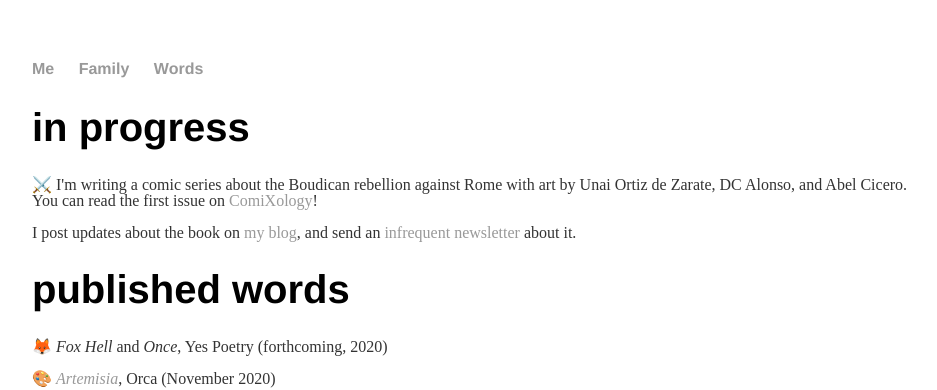
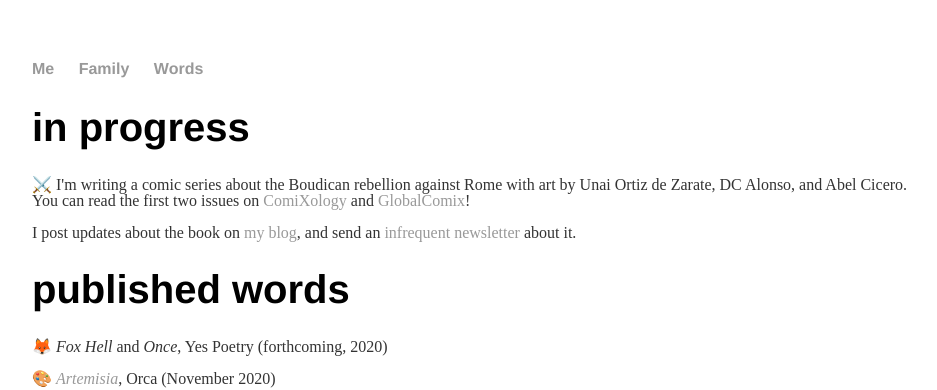
Before and after one commit to rhonorv/rhonorv.github.io, a Jekyll site: the page words/index.html, which Jekyll copies as it is, in a window 1280 px wide. Shown: the top 390 px of the page, without its empty margins (160-1097 px from the left). Built offline with Jekyll 4.4.1, drawn with Linux system fonts in a browser that asks for light colours.

Commit message:
Update index.html

```diff
--- a/words/index.html
+++ b/words/index.html
@@ -20,7 +20,7 @@
 <div class="container">
 	<div class="Words">
 	<h1>in progress</h1>
-      		<p><span aria-hidden="true">⚔️ </span>I'm writing a comic series about the Boudican rebellion against Rome with art by Unai Ortiz de Zarate, DC Alonso, and Abel Cicero. You can read the first issue on <a href="https://www.comixology.com/Andraste-1/digital-comic/845142">ComiXology</a>! </p>
+      		<p><span aria-hidden="true">⚔️ </span>I'm writing a comic series about the Boudican rebellion against Rome with art by Unai Ortiz de Zarate, DC Alonso, and Abel Cicero. You can read the first two issues on <a href="https://www.comixology.com/Andraste-1/digital-comic/845142">ComiXology</a> and <a href="https://globalcomix.com/c/andraste?lang=en">GlobalComix</a>! </p>
 
 		<p>I post updates about the book on <a href="https://www.andrastecomic.com">my blog</a>, and send an <a href="https://www.tinyletter.com/rhonorv">infrequent newsletter</a> about it.
 		</p>
```
